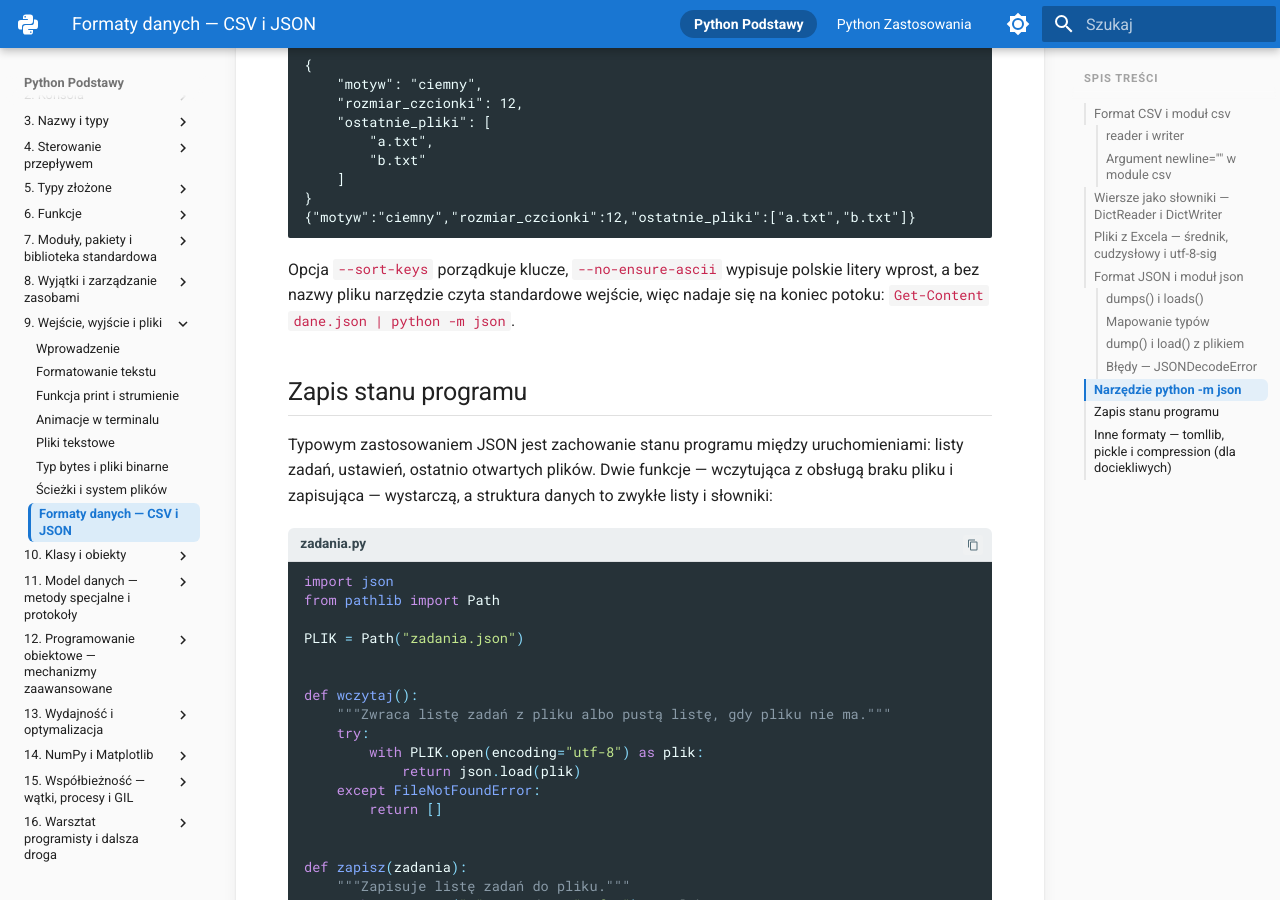
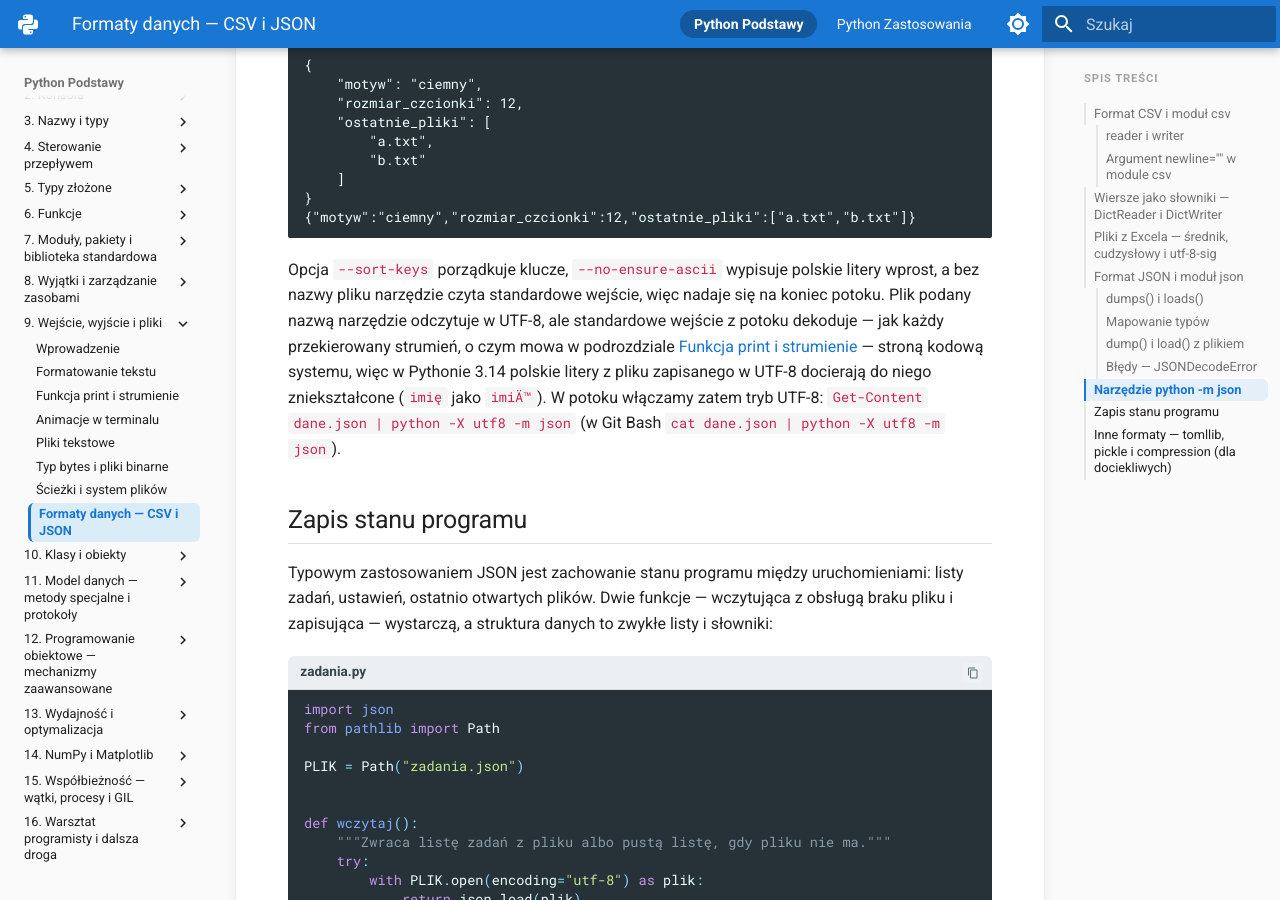
Before and after one commit to witoldprzygoda/python-notatki, an MkDocs documentation site: the page built from docs/09-wejscie-wyjscie/csv-i-json.md, in a window 1280 px wide and 900 px high, scrolled down 7952 px. Built offline with MkDocs 1.6.1 and Material for MkDocs 9.7.7, drawn with Linux system fonts in a browser that asks for light colours.

Commit message:
Explain UTF-8 mode for python -m json at the end of a pipe
In Python 3.14 a piped standard input is decoded with the system code page,
so Get-Content dane.json | python -m json garbles Polish letters, while a
file given by name is read as UTF-8. Checked on CPython 3.14.8 in
PowerShell 7.6.6 and Git Bash 5.3.15.

Co-Authored-By: Claude Opus 5.5 <noreply@anthropic.com>

````diff
--- a/docs/09-wejscie-wyjscie/csv-i-json.md
+++ b/docs/09-wejscie-wyjscie/csv-i-json.md
@@ -299,7 +299,7 @@ python -m json --compact ustawienia.json
 {"motyw":"ciemny","rozmiar_czcionki":12,"ostatnie_pliki":["a.txt","b.txt"]}
 ```
 
-Opcja `--sort-keys` porządkuje klucze, `--no-ensure-ascii` wypisuje polskie litery wprost, a bez nazwy pliku narzędzie czyta standardowe wejście, więc nadaje się na koniec potoku: `Get-Content dane.json | python -m json`.
+Opcja `--sort-keys` porządkuje klucze, `--no-ensure-ascii` wypisuje polskie litery wprost, a bez nazwy pliku narzędzie czyta standardowe wejście, więc nadaje się na koniec potoku. Plik podany nazwą narzędzie odczytuje w UTF-8, ale standardowe wejście z potoku dekoduje — jak każdy przekierowany strumień, o czym mowa w podrozdziale [Funkcja print i strumienie](print-i-strumienie.md#kodowanie-strumieni-konsola-a-przekierowanie) — stroną kodową systemu, więc w Pythonie 3.14 polskie litery z pliku zapisanego w UTF-8 docierają do niego zniekształcone (`imię` jako `imiÄ™`). W potoku włączamy zatem tryb UTF-8: `Get-Content dane.json | python -X utf8 -m json` (w Git Bash `cat dane.json | python -X utf8 -m json`).
 
 ## Zapis stanu programu
 
````
